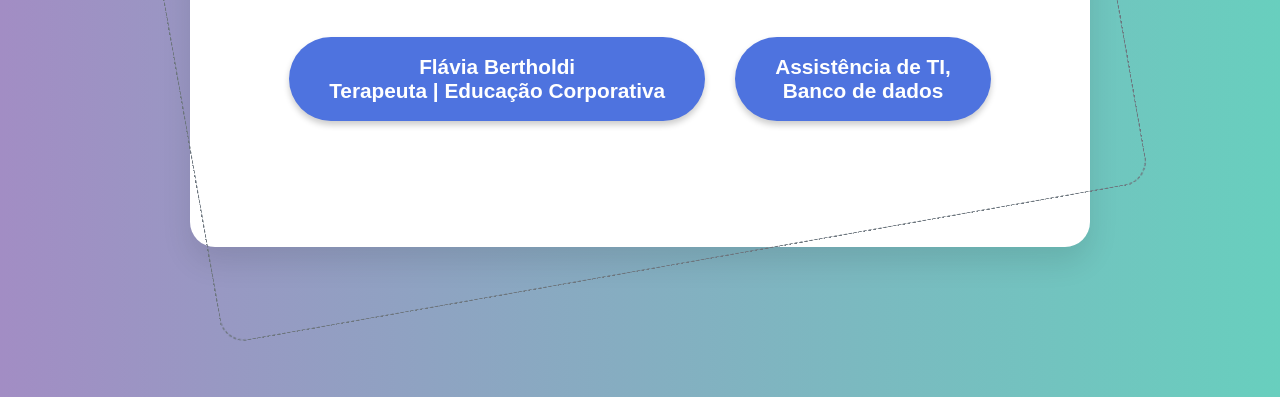
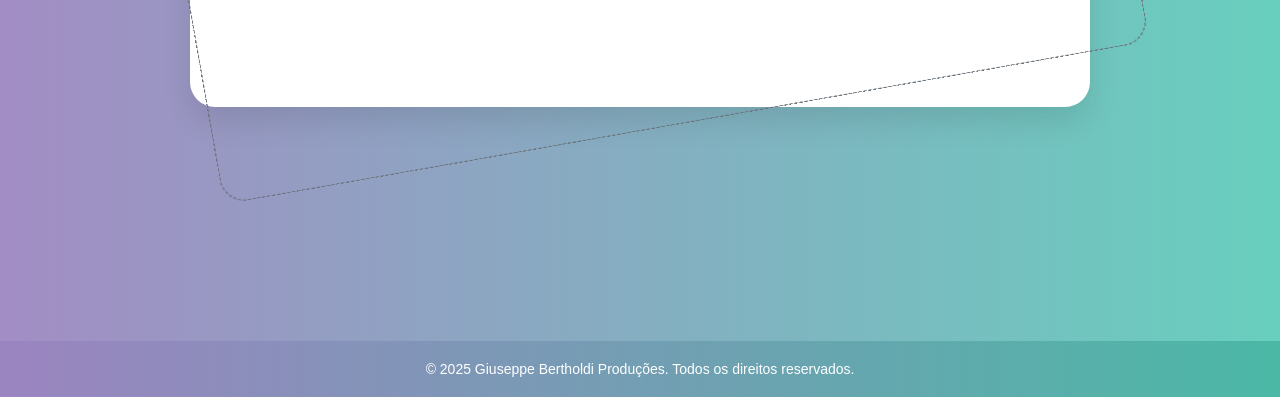
Before and after one commit to giuseppeBertholdi/Personal-Website, a plain HTML site: page public/index.html in a window 1280 px wide. Shown: the part 403-800 px from the top of the page. Drawn offline with Linux system fonts and the light colour scheme.

Commit message:
commit ideoaddav

```diff
--- a/public/index.html
+++ b/public/index.html
@@ -14,12 +14,14 @@
       <a href="/home" class="button">
         <span>Flávia Bertholdi</span>
         <span>Terapeuta | Educação Corporativa</span>
-
-        <a href="" class="button">
+      </a>
+      <a href="" class="button">
         <span>Assistência de TI,</span>
         <span>Banco de dados</span>
-        </a></a>
-      </div>
-  </div>
+      </a>
+  </div></div>
+  <footer>
+    <p>&copy; 2025 Giuseppe Bertholdi Produções. Todos os direitos reservados.</p>
+</footer>
 </body>
 </html>
--- a/public/static/styles.css
+++ b/public/static/styles.css
@@ -8,17 +8,20 @@
 body {
   background: linear-gradient(to right, #a28dc4, #68cfbe);
   display: flex;
-  justify-content: center;
+  flex-direction: column; /* Garante que os elementos fiquem em coluna */
+  justify-content: space-between; /* Faz com que o container se estique para o topo e o footer fique no final */
   align-items: center;
   height: 100vh;
   color: #333;
   font-size: 1.2rem;
-  overflow: hidden; /* Evita barras de rolagem indesejadas */
+  overflow: hidden;
 }
+
 
 .container {
   background: #ffffff;
   border-radius: 25px;
+  margin-top: 10px;
   padding: 60px;
   text-align: center;
   box-shadow: 0 15px 30px rgba(0, 0, 0, 0.1);
@@ -130,3 +133,14 @@ body {
     transform: rotate(-10deg);
   }
 }
+
+footer {
+  background: linear-gradient(to right, #9b84c0, #4bb8a6);
+  color: white;
+  text-align: center;
+  padding: 20px;
+  font-size: 14px;
+  margin-top: 40px;
+  width: 100%; /* Garante que ocupe toda a largura */
+  position: relative; /* Mantém a posição normal */
+  clear: both; /* Evita sobreposição com outros elementos */}
```
Also changed, not shown: public/contato.html (+2 -2 lines), public/home.html (+2 -2 lines), public/para_empresa.html (+1 -1 lines), public/para_voce.html (+1 -1 lines), public/sobre.html (+1 -1 lines).
